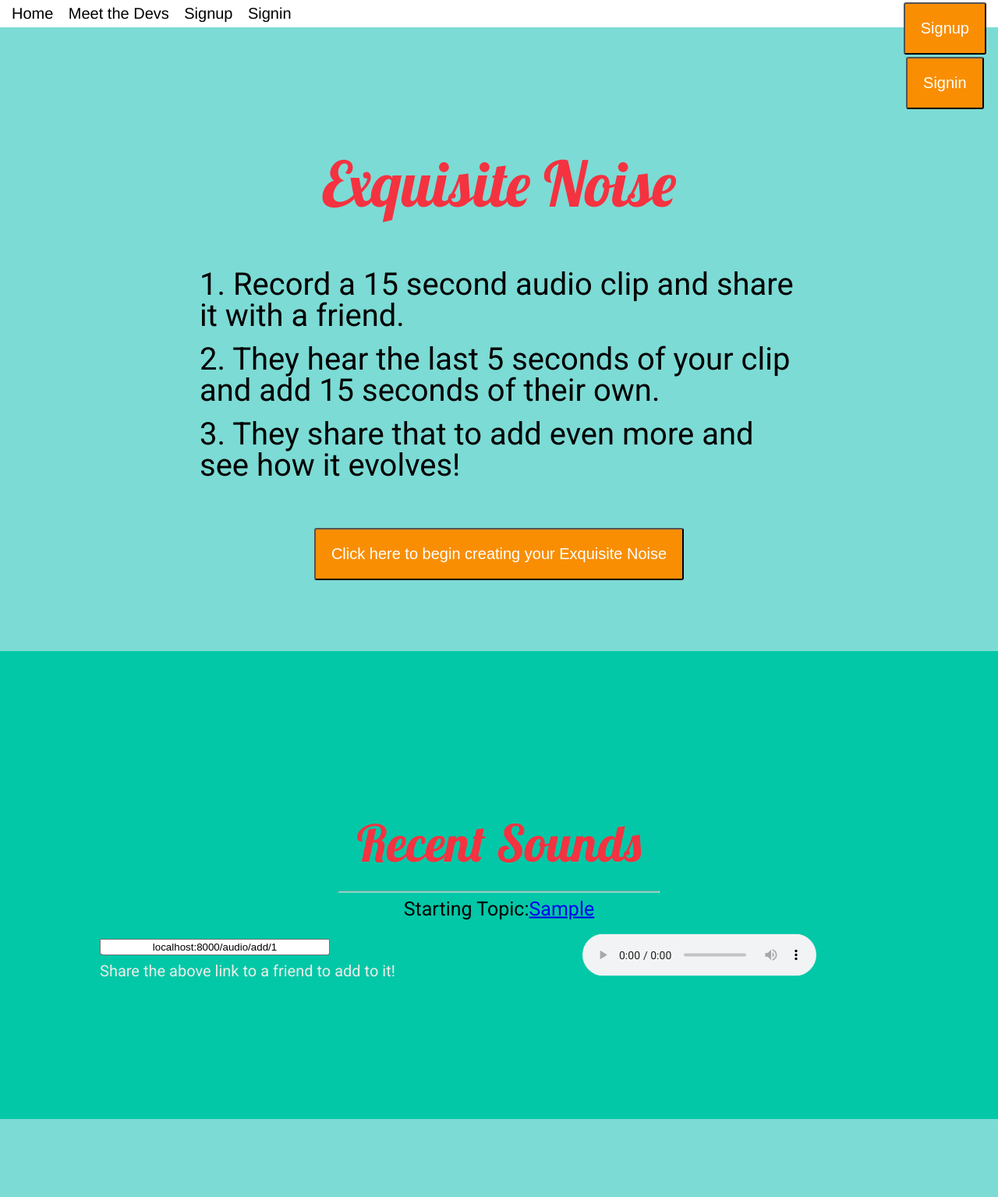
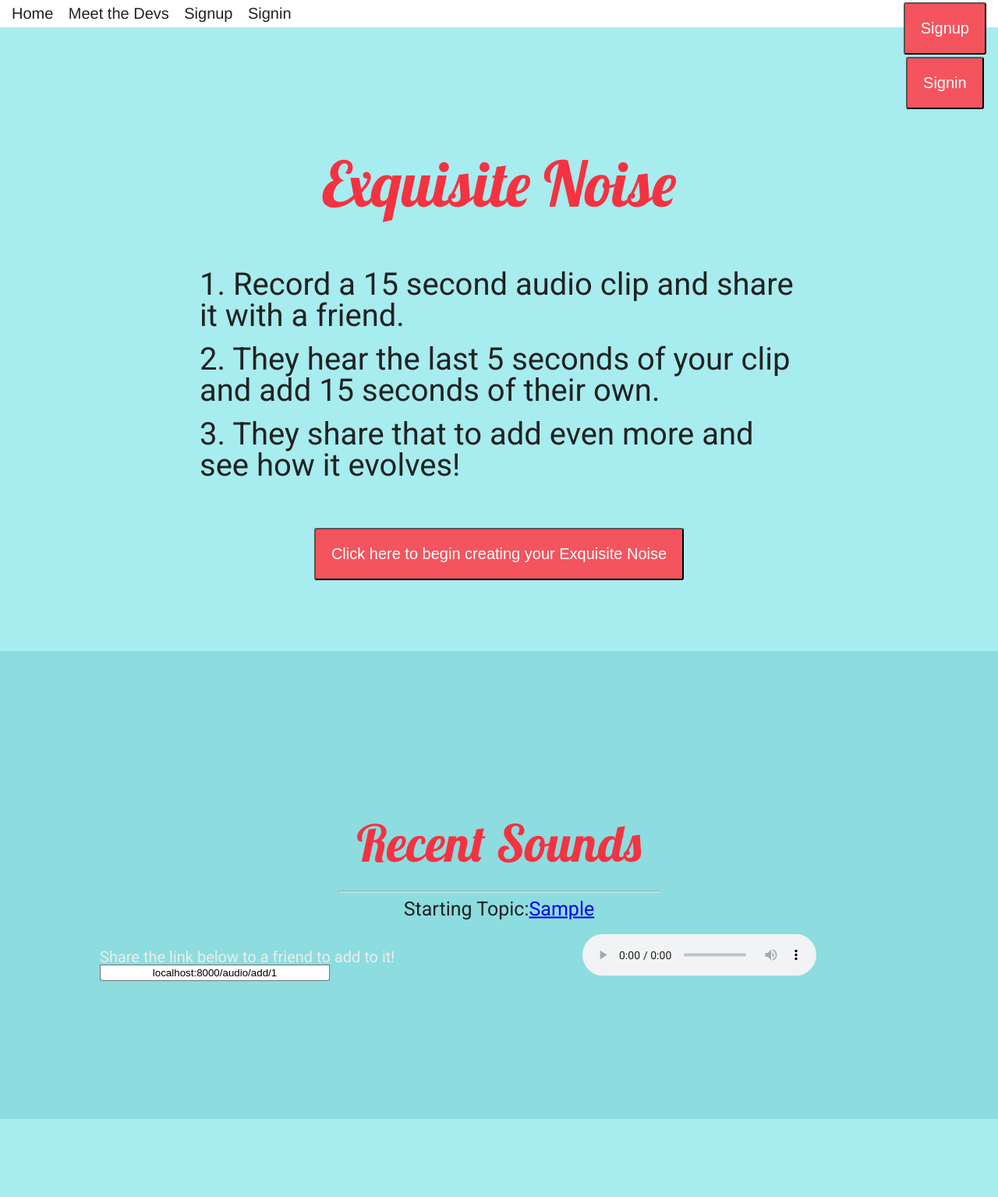
Before and after one commit to exquisite-noise/exquisite-noise, a Django app: page / in a window 1280 px wide. Shown: the whole page at 78% size. Run offline with Django 3.2, Linux system fonts and the light colour scheme; tables that the repository leaves empty hold one stand-in row (values such as "Sample post"); style sheets or scripts are compiled from the project's sources; parts of the project's set-up code (start-up, migrations or seed data) failed here and were passed over; some libraries are stand-ins or nearby versions.

Commit message:
refactored background colors

```diff
--- a/noise/noise/settings.py
+++ b/noise/noise/settings.py
@@ -140,7 +140,7 @@ MEDIA_ROOT = os.path.join(BASE_DIR, 'MEDIA')
 
 # Django Registration Settings
 ACCOUNT_ACTIVATION_DAYS = 1
-LOGIN_REDIRECT_URL = '/profile'
+LOGIN_REDIRECT_URL = '/audio/new/'
 if DEBUG:  # pragma: no cover
     EMAIL_BACKEND = 'django.core.mail.backends.console.EmailBackend'
 
--- a/noise/noise/static/_vars.scss
+++ b/noise/noise/static/_vars.scss
@@ -1,8 +1,8 @@
 $font: 50px;
 $white: #fff;
-$black: #000;
-$sky: #7CDBD5;
+$black: rgb(34, 34, 34);
+$sky: #a7ecef;
 $coral: #F53240;
-$golden: #F98E02;
-$aquamarine: #02C8A7;
+$golden: rgb(243, 84, 94);
+$aquamarine: #8cdce0;
 $grey: #EFECE7;
--- a/noise/noise/templates/generic/home.html
+++ b/noise/noise/templates/generic/home.html
@@ -30,8 +30,8 @@
         <hr>
         <h4 id="topic-label">Starting Topic:<a href="{% url "add" clip_id=clip.id %}">{{clip.topic}}</a></h4>
         <div class="sound-listing-text">
+          <p>Share the link below to a friend to add to it!</p>
           <input readonly value="localhost:8000/audio/add/{{clip.id}}"></input>
-          <p>Share the above link to a friend to add to it!</p>
         </div>
         <div class="sound-listing-player">
           <audio src="{{clip.audio_file.url}}" controls></audio>
```
Also changed, not shown: noise/noise/static/_base.css (+9 -9 lines), noise/static/_base.css (+9 -9 lines).
